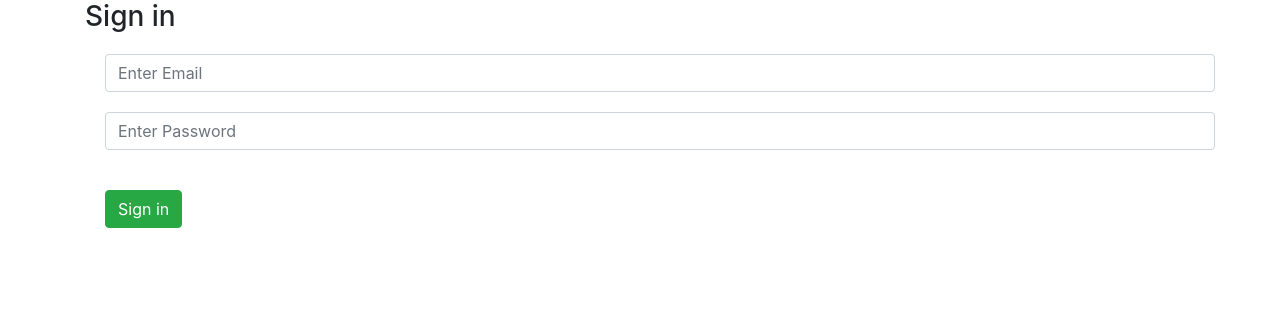
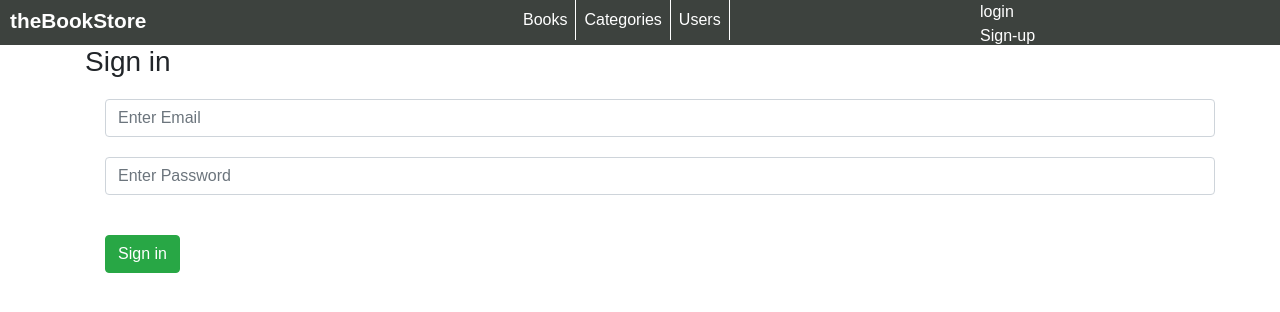
Before and after one commit to vivekgkrish/bookStore, a PHP site: page /bookStore/login.php in a window 1280 px wide. Shown: the top 312 px of the page. Run offline with PHP 8.4, Linux system fonts and the light colour scheme.

Commit message:
Update login.php

```diff
--- a/login.php
+++ b/login.php
@@ -41,9 +41,11 @@ session_start();
 
 
 
-<!doctype html>
+<?php include "includes/db.php" ?>
+<!DOCTYPE html>
 <html lang="en">
 <head>
+
     <!-- Required meta tags -->
     <meta charset="utf-8">
     <meta name="viewport" content="width=device-width, initial-scale=1, shrink-to-fit=no">
@@ -51,11 +53,90 @@ session_start();
     <!-- Bootstrap CSS -->
     <link rel="stylesheet" href="https://stackpath.bootstrapcdn.com/bootstrap/4.4.1/css/bootstrap.min.css" integrity="sha384-Vkoo8x4CGsO3+Hhxv8T/Q5PaXtkKtu6ug5TOeNV6gBiFeWPGFN9MuhOf23Q9Ifjh" crossorigin="anonymous">
 
-    <title>Sign in</title>
+    <title>Sign-in</title>
+
+
 </head>
 <body>
+
 <style>
+        body{
+            font-family: sans-serif;
+            margin: 0;
+            padding: 0;
 
+        }
+        #wrapper{
+
+        }
+        #header{
+            width: 100%;
+            background-color: #3d423e;
+            height: 45px;
+
+        }
+        #logo{
+            color: white;
+            font-weight: bold;
+            font-size: 130%;
+            padding: 5px 10px;
+            float: left;
+        }
+
+        #menuBar{
+            margin: 0 auto;
+            width: 250px;
+
+        }
+        .menuItem{
+            float: left;
+            padding: 8px;
+            color: white;
+            border-right: 1px solid white;
+        }
+
+        #books{
+            border-collapse: collapse;
+            width: 100%;
+        }
+        #books td, #books th {
+            border: 1px solid #ddd;
+            padding: 8px;
+        }
+
+        #books tr:nth-child(even){background-color: #f2f2f2;}
+
+        #books tr:hover {background-color: #ddd;}
+
+        #books th {
+            padding-top: 12px;
+            padding-bottom: 12px;
+            text-align: left;
+            background-color: #4CAF50;
+            color: white;
+        }
+
+        img{
+            height: 150px;
+        }
+
+        #loginMenu{
+            float: right;
+            width: 300px;
+        }
+        .loginMenuItem a{
+            color: white;
+            text-decoration: none;
+        }
+
+        .menuItem a{
+            color: white;
+            text-decoration: none;
+        }
+
+        .menuItem a:hover{
+            color: green;
+        }
 
        input{
 
@@ -65,7 +146,31 @@ session_start();
         .btn{
             margin: 20px;
         }
+
     </style>
+
+   <div id="wrapper">
+
+       <div id="header">
+
+           <div id="logo">
+               theBookStore
+           </div>
+           <div id="menuBar">
+               <div class="menuItem" id="Books"><a href="index.php">Books</a></div>
+               <div class="menuItem" id="Categories"><a href="#">Categories</a></div>
+               <div class="menuItem" id="Users"><a href="#">Users</a></div>
+
+           </div>
+
+           <div id="loginMenu">
+               <div class="loginMenuItem"><a href="login.php">login</a></div>
+               <div class="loginMenuItem"><a href="register.php">Sign-up</a></div>
+
+
+           </div>
+
+       </div>
 
 
 
@@ -132,6 +237,7 @@ session_start();
 
       }
 
+
    //-->
 </script>
     <!-- Optional JavaScript -->
@@ -139,5 +245,6 @@ session_start();
     <script src="https://code.jquery.com/jquery-3.4.1.slim.min.js" integrity="sha384-J6qa4849blE2+poT4WnyKhv5vZF5SrPo0iEjwBvKU7imGFAV0wwj1yYfoRSJoZ+n" crossorigin="anonymous"></script>
     <script src="https://cdn.jsdelivr.net/npm/popper.js@1.16.0/dist/umd/popper.min.js" integrity="sha384-Q6E9RHvbIyZFJoft+2mJbHaEWldlvI9IOYy5n3zV9zzTtmI3UksdQRVvoxMfooAo" crossorigin="anonymous"></script>
     <script src="https://stackpath.bootstrapcdn.com/bootstrap/4.4.1/js/bootstrap.min.js" integrity="sha384-wfSDF2E50Y2D1uUdj0O3uMBJnjuUD4Ih7YwaYd1iqfktj0Uod8GCExl3Og8ifwB6" crossorigin="anonymous"></script>
+    </div>
   </body>
 </html>
```
Lines whose indentation alone changed are shown as unchanged.
